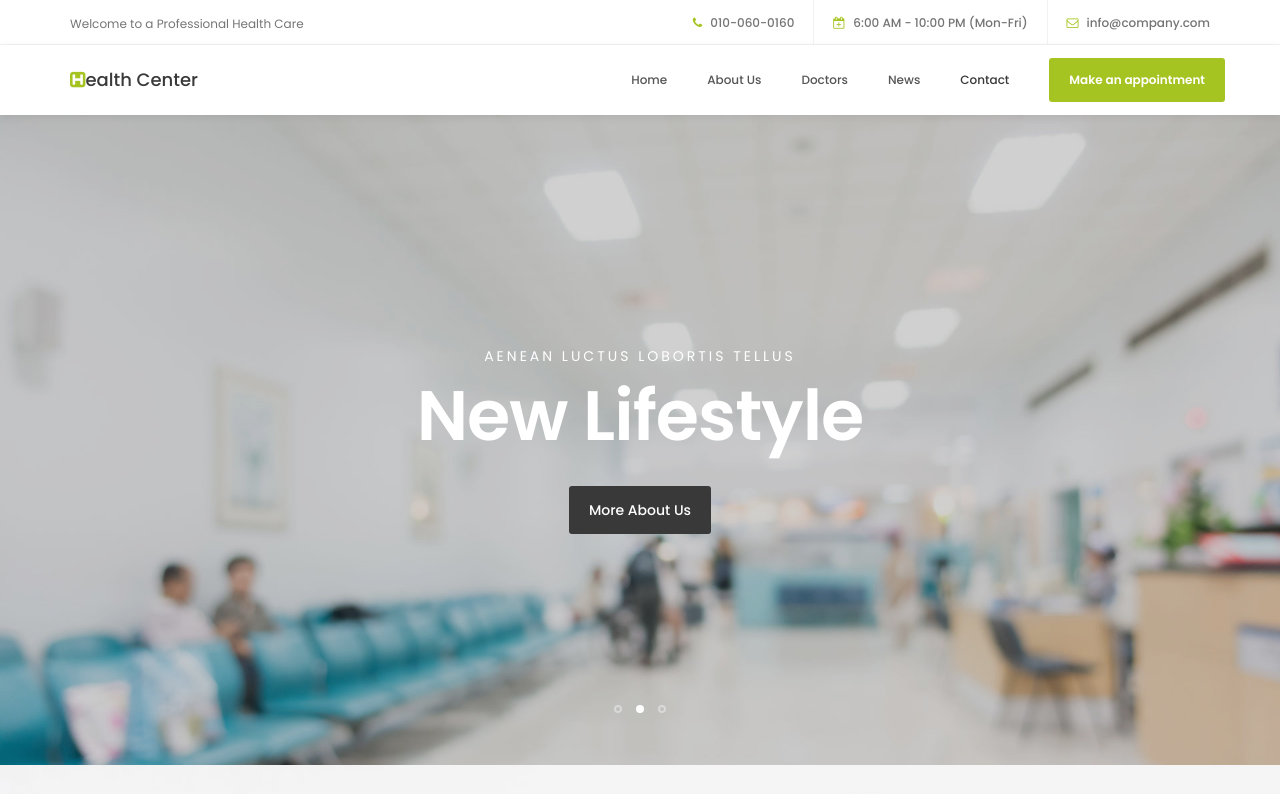
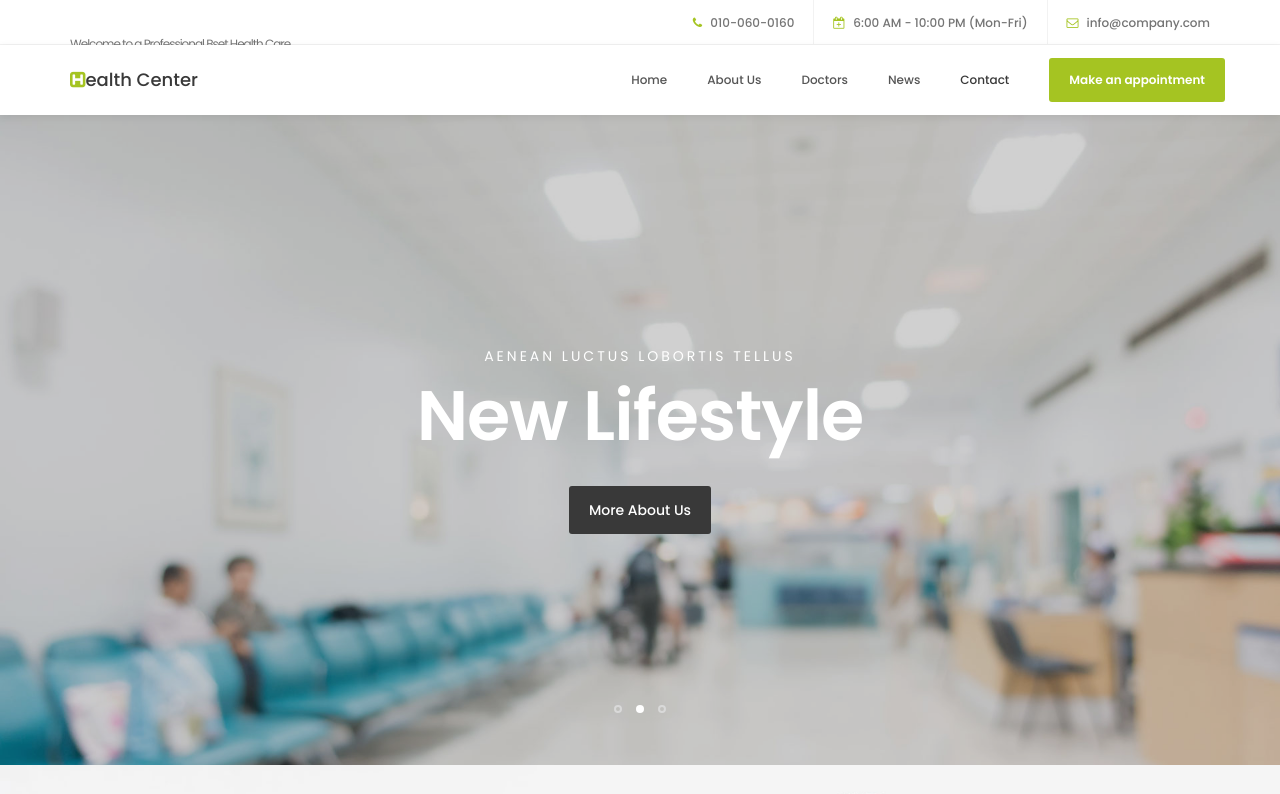
Before and after one commit to anil1980deveng/devops_code, a plain HTML site: page index.html in a window 1280 px wide. Shown: the top 794 px of the page. Drawn offline with Linux system fonts and the light colour scheme.

Commit message:
modified site

```diff
--- a/index.html
+++ b/index.html
@@ -45,7 +45,7 @@ http://www.tooplate.com/view/2098-health
                <div class="row">
 
                     <div class="col-md-4 col-sm-5">
-                         <p>Welcome to a Professional Health Care</p>
+			    <h1> <p>Welcome to a Professional Bset Health Care</p> <h1>
                     </div>
 
                     <div class="col-md-8 col-sm-7 text-align-right">
```
